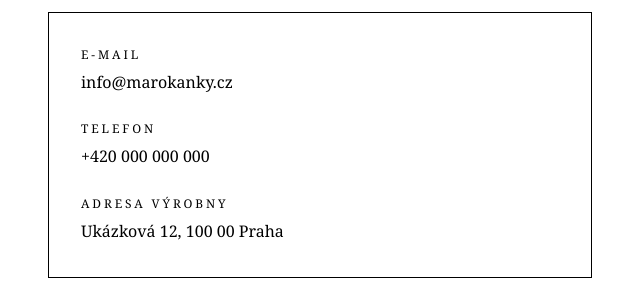
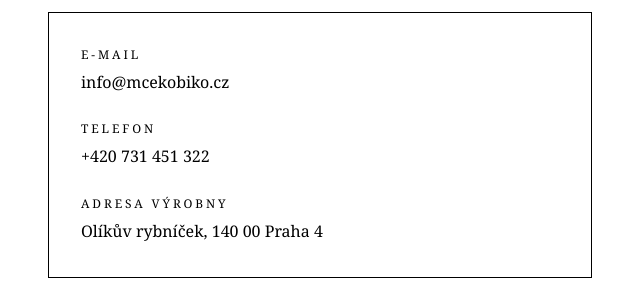
Before and after one commit to cekobiko/cekobiko.github.io, a plain HTML site: page index.html in a window 1280 px wide. Shown: the part 2410-2705 px from the top of the page, 616-1256 px from the left. Drawn offline with Linux system fonts and the light colour scheme.

Commit message:
Update index.html

```diff
--- a/index.html
+++ b/index.html
@@ -531,15 +531,15 @@
         <div class="contact-box">
           <div class="contact-item">
             <div class="contact-label">E-mail</div>
-            <div>info@marokanky.cz</div>
+            <div>info@mcekobiko.cz</div>
           </div>
           <div class="contact-item">
             <div class="contact-label">Telefon</div>
-            <div>+420 000 000 000</div>
+            <div>+420 731 451 322</div>
           </div>
           <div class="contact-item">
             <div class="contact-label">Adresa výrobny</div>
-            <div>Ukázková 12, 100 00 Praha</div>
+            <div>Olíkův rybníček, 140 00 Praha 4</div>
           </div>
         </div>
       </div>
```
